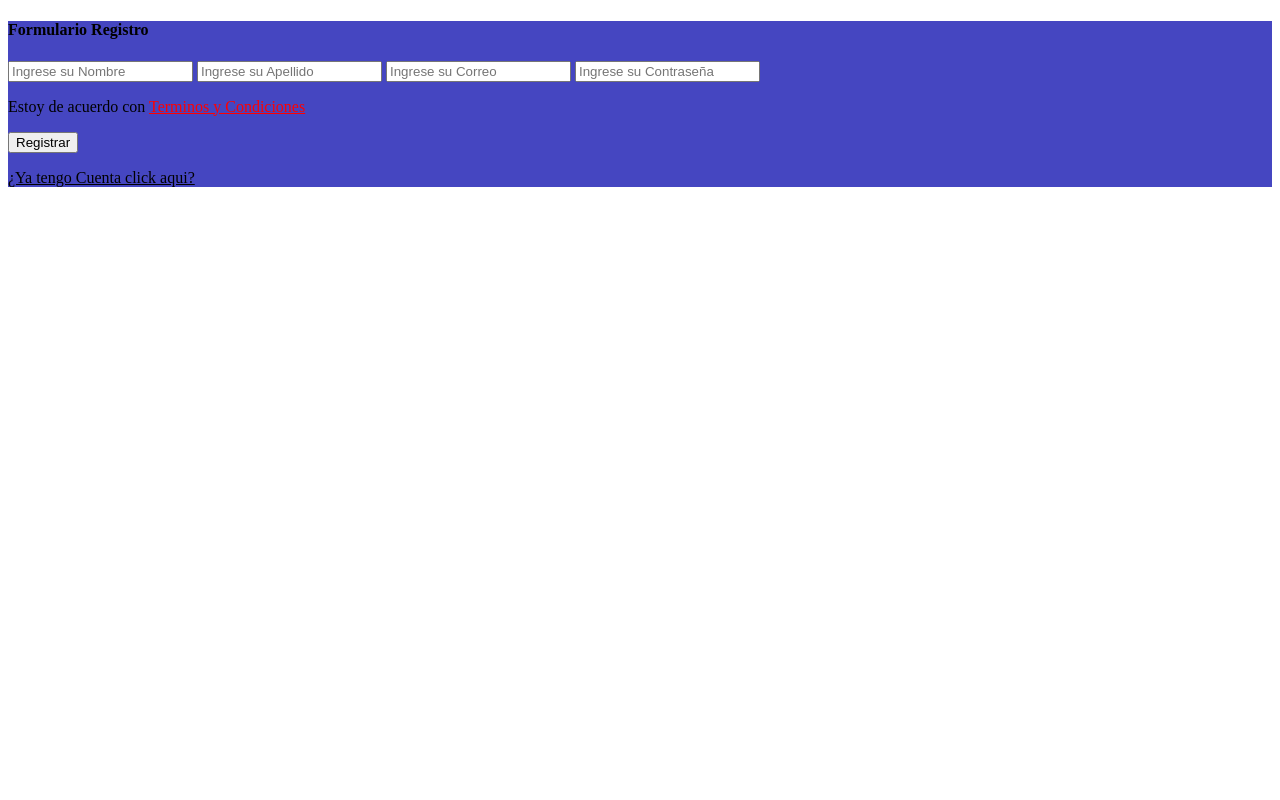
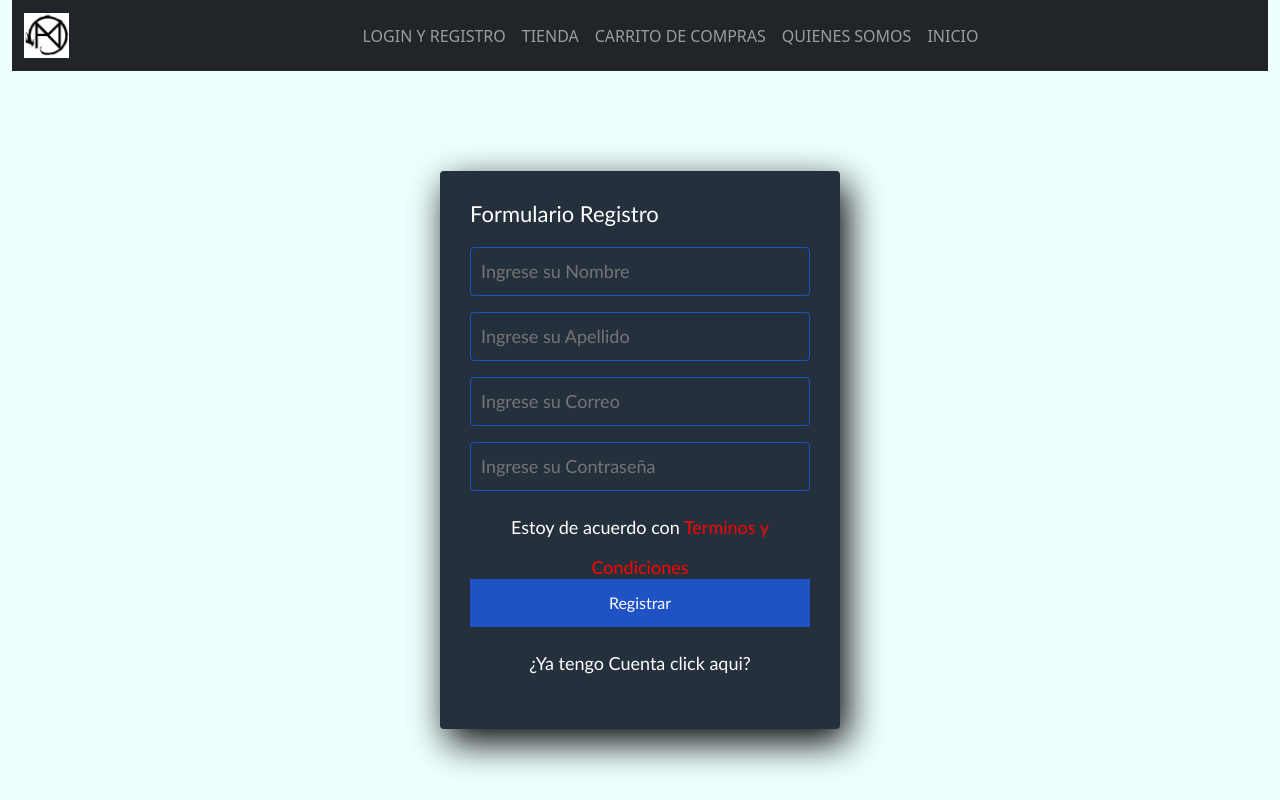
Before and after one commit to MRCrBr/prueba_2_web_2022, a plain HTML site: page registro.html in a window 1280 px wide. Drawn offline with nearby package versions, Linux system fonts and the light colour scheme.

Commit message:
registro
agregando registro y embelleciendo un poco

```diff
--- a/registro.css
+++ b/registro.css
@@ -4,9 +4,7 @@
     box-sizing: border-box;
   }
 
-  body {
-    background-image: url('img\fondo.jpg');
-  }
+
 
   .form-register {
     width: 400px;
--- a/registro.html
+++ b/registro.html
@@ -1,14 +1,47 @@
 <!DOCTYPE html>
-<html lang="en">
+<html lang="es">
 <head>
   <meta charset="UTF-8">
   <meta name="viewport" content="width=device-width, initial-scale=1.0">
   <meta http-equiv="X-UA-Compatible" content="ie=edge">
-  <link rel="stylesheet" href="style.css">
+  <link rel="stylesheet" href="registro.css">
+  <link href="https://cdn.jsdelivr.net/npm/bootstrap@5.0.2/dist/css/bootstrap.min.css" rel="stylesheet" integrity="sha384-EVSTQN3/azprG1Anm3QDgpJLIm9Nao0Yz1ztcQTwFspd3yD65VohhpuuCOmLASjC" crossorigin="anonymous">
+
   <title>Formulario Registro</title>
 </head>
-<body  class="container-fluid "background="img\fondo.jpg" style="border-bottom: black;">
-    <div style="background-color: rgba(18, 20, 176, 0.785) ;">
+<body  class="container-fluid "background="img\fondo.png" style="border-bottom: black;">
+   <!-- nav bar -->
+   <nav class="navbar navbar-expand-lg navbar-dark bg-dark">
+    <div class="container-fluid">
+      <a class="navbar-brand" href="index.html">
+        <img style="vertical-align: left" width="auto" height="45" src="img\logo.jpg" alt="inicio">
+      </a>
+
+      <button class="navbar-toggler" type="button" data-bs-toggle="collapse" data-bs-target="#navbarText" aria-controls="navbarText" aria-expanded="false" aria-label="Toggle navigation">
+        <span class="navbar-toggler-icon"></span>
+      </button>
+      <div class="collapse navbar-collapse" id="navbarText">
+        <ul class="navbar-nav mx-auto mb-2 mb-lg-0">
+          <li class="nav-item">
+            <a class="nav-link" href="loginyregistro.html">LOGIN Y REGISTRO</a>
+          <li class="nav-item">
+            <a class="nav-link" href="tienda.html">TIENDA</a>
+          </li>
+          <li class="nav-item">
+            <a class="nav-link" href="Seguimiento.html">CARRITO DE COMPRAS</a>
+          </li>
+          <li class="nav-item">
+            <a class="nav-link" href="QuienesSomos.html">QUIENES SOMOS</a>
+          </li>
+            <li class="nav-item">
+              <a class="nav-link" href="index.html">INICIO</a>
+
+        </ul>
+
+      </div>
+    </div>
+  </nav>
+    <div style="">
   <section class="form-register">
     <h4>Formulario Registro</h4>
     <input class="controls" type="text" name="nombres" id="nombres" placeholder="Ingrese su Nombre" required="[[A-Za-z]]">
@@ -17,7 +50,7 @@
     <input class="controls" type="password" name="correo" id="correo" placeholder="Ingrese su Contraseña"  required="" pattern="[[A-Za-z0-9_-]">
     <p>Estoy de acuerdo con <a style="color:red ;" href="https://es.wikipedia.org/wiki/Pacto_con_el_diablo">Terminos y Condiciones</a></p>
     <input class="botons" type="submit" value="Registrar" onclick="alert('Se registro correctamente')" >
-    <p><a href="loginyregistro.html" style="color: black;">¿Ya tengo Cuenta click aqui?</a></p>
+    <p><a href="loginyregistro.html" style="color: rgb(255, 255, 255);">¿Ya tengo Cuenta click aqui?</a></p>
   </section>
 </div>
 
```
Also changed, not shown: index.html (+1 -1 lines).
